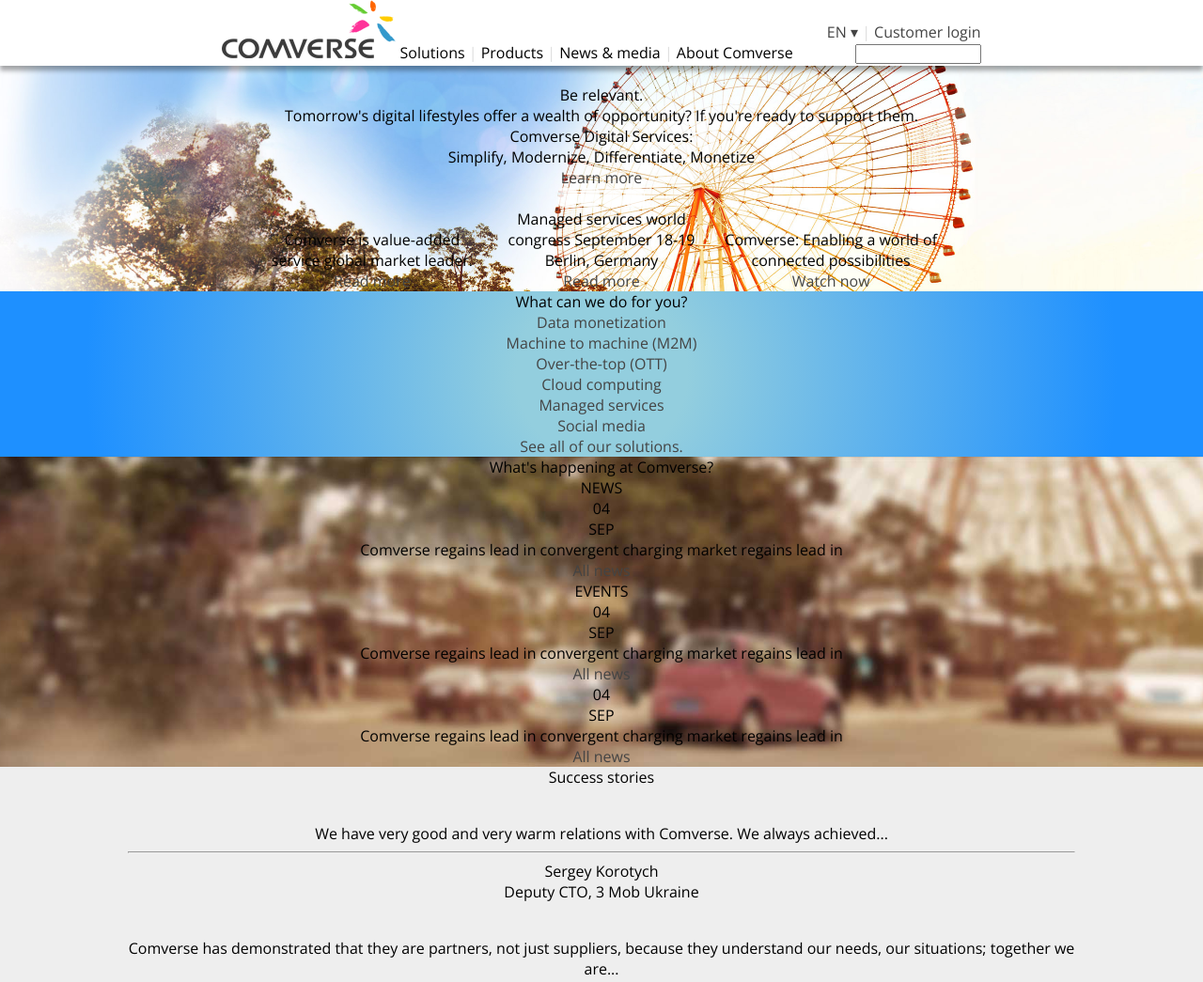
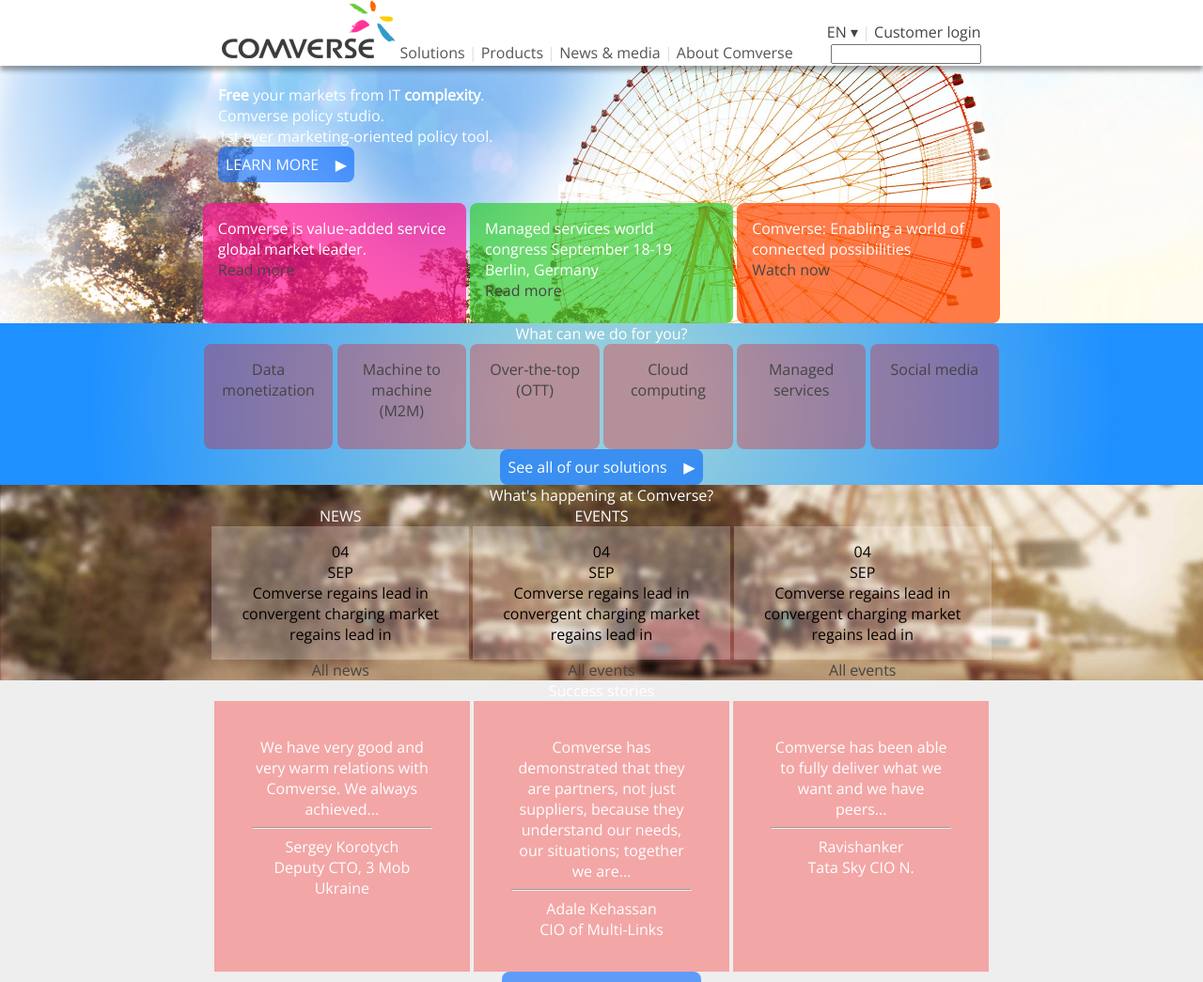
Before and after one commit to ronhandler/exercises, a website: page newcomverse/index.html in a window 1280 px wide. Shown: the top 1045 px of the page at 94% size. Drawn offline with nearby package versions, Linux system fonts and the light colour scheme.

Commit message:
Not sure what changed, it was a few days since the last time I worked on this project.

```diff
--- a/newcomverse/index.html
+++ b/newcomverse/index.html
@@ -19,12 +19,12 @@
 			<h2 class="outline-only">Navigation bar</h2>
 			<input id="cb1" class="hamburger checkbox" type="checkbox">
 			<label for="cb1" class="hamburger menubar-button">
-				<span></span>
+				<span>&nbsp;</span>
 			</label>
 			<!--<div class="search menubar-button">&nbsp;</div>-->
 			<input id="cb2" class="search checkbox" type="checkbox">
 			<label for="cb2" class="search menubar-button">
-				<span></span>
+				<span>&nbsp;</span>
 			</label>
 			<section class="logo">
 				<h3 class="outline-only">Comverse logo</h3>
@@ -206,12 +206,11 @@
 			<ul>
 				<li>
 					<section>
-						<h3>Be relevant.</h3>
-						<p>Tomorrow's digital lifestyles offer a wealth of
-						opportunity? If you're ready to support them.</p>
-						<p>Comverse Digital Services:</p>
-						<p>Simplify, Modernize, Differentiate, Monetize</p>
-						<div class="button"><a href="#">Learn more</a></div>
+						<h3><strong>Free</strong> your markets from IT
+						<strong>complexity</strong>.</h3>
+						<p>Comverse policy studio.</p>
+						<p>1st ever marketing-oriented policy tool.</p>
+						<div class="button"><a href="#">LEARN MORE</a></div>
 					</section>
 				</li>
 				<li>
@@ -222,7 +221,7 @@
 						carrier-grade, cloud monetization solutions.</p>
 						<p>The Monetization Realization Platform:</p>
 						<p>Kenan FX, Kenan CX, Kenan AX</p>
-						<div class="button"><a href="#">Learn more</a></div>
+						<div class="button"><a href="#">LEARN MORE</a></div>
 					</section>
 				</li>
 				<li>
@@ -233,7 +232,7 @@
 						<p>We'll help you look further ahead.</p>
 						<p>The Comverse BSS Solution Suite:</p>
 						<p>Comverse ONE, Converged Billing, Comverse Pos</p>
-						<div class="button"><a href="#">Learn more</a></div>
+						<div class="button"><a href="#">LEARN MORE</a></div>
 					</section>
 				</li>
 				<li>
@@ -243,7 +242,7 @@
 						while you stay focused on customers &amp; opportunities.</p>
 						<p>Comverse Managed Services:</p>
 						<p>Managed Operations, Managed Transformation, SaaS Solutions</p>
-						<div class="button"><a href="#">Learn more</a></div>
+						<div class="button"><a href="#">LEARN MORE</a></div>
 					</section>
 				</li>
 			</ul>
@@ -257,15 +256,15 @@
 			</div>
 			<section class="article-cards">
 				<h3 class="outline-only">Articles</h3>
-				<article>
+				<article class="one">
 					<h4>Comverse is value-added service global market leader.</h4>
 					<a href="">Read more</a>
 				</article>
-				<article>
+				<article class="two">
 					<h4>Managed services world congress September 18-19 Berlin, Germany</h4>
 					<a href="">Read more</a>
 				</article>
-				<article>
+				<article class="three">
 					<h4>Comverse: Enabling a world of connected possibilities</h4>
 					<a href="">Watch now</a>
 				</article>
@@ -318,7 +317,7 @@
 					</section>
 				</li>
 			</ul>
-			<div class="button"><a href="#">See all of our solutions.</a></div>
+			<div class="button"><a href="#">See all of our solutions</a></div>
 			</div>
 		</section>
 
@@ -331,8 +330,8 @@
 			<h2>What's happening at Comverse?</h2>
 			<ul>
 				<li>
+					<h4>NEWS</h4>
 					<article>
-						<h4>NEWS</h4>
 						<header>
 							<p class="day">04</p>
 							<p class="month">SEP</p>
@@ -342,26 +341,26 @@
 					<a href="">All news</a>
 				</li>
 				<li>
+					<h4>EVENTS</h4>
 					<article>
-						<h4>EVENTS</h4>
 						<header>
 							<p class="day">04</p>
 							<p class="month">SEP</p>
 						</header>
 						<p>Comverse regains lead in convergent charging market regains lead in</p>
 					</article>
-					<a href="">All news</a>
+					<a href="">All events</a>
 				</li>
 				<li>
+					<h4 class="outline-only">EVENTS</h4>
 					<article>
-						<h4 class="outline-only">EVENTS</h4>
 						<header>
 							<p class="day">04</p>
 							<p class="month">SEP</p>
 						</header>
 						<p>Comverse regains lead in convergent charging market regains lead in</p>
 					</article>
-					<a href="">All news</a>
+					<a href="">All events</a>
 				</li>
 			</ul>
 			</div>
--- a/newcomverse/scss/_base.scss
+++ b/newcomverse/scss/_base.scss
@@ -17,3 +17,5 @@
 @mixin handhelds { @include respond-to(handhelds) { @content; } }
 @mixin tablets { @include respond-to(mediumscreens) { @content; } }
 @mixin widescreens { @include respond-to(widescreens) { @content; } }
+
+@mixin debug { background: rgba(red, 0.3); }
--- a/newcomverse/scss/main.scss
+++ b/newcomverse/scss/main.scss
@@ -11,8 +11,14 @@
 
 $navigation-pane-size: 60px;
 
+$grid-width: 17rem;
+$radius: 0.5rem;
+
+$button-color: rgba(#0066ff, 0.6);
+
 html {
 	background-color: #303030;
+	color: white; /* Text coloring everything to white. */
 }
 
 body {
@@ -54,8 +60,7 @@
 .menubar-button {
 	//top: 0;
 	@include box-shadow(rgba(black, 0.35) 0 0 5px);
-	@include background-image(linear-gradient(#eeeeee, #bbbbbb));
-	border-radius: 4px;
+	border-radius: $radius;
 	padding: 10px;
     //background-size: 100% 100%;
 	@include widescreens {
@@ -76,19 +81,31 @@
 .carousel-button {
 	color: transparent;
 	display: inline-block;
-	border-radius: 5px;
 	width: $carousel-button-size;
 	height: $carousel-button-size;
 	background-color: rgba(white, 0.8);
+	border-radius: $radius/2;
 	&:hover {
-		background-color: rgba(navy, 0.8);
+		background-color: $button-color;
 	}
 }
 
 .article-cards article {
+	//@include debug;
 	display: inline-block;
-	width: 15em;
+	//max-width: $grid-width;
+	max-width: $grid-width - (3*$radius);
+	min-height: 6rem;
+	border-radius: $radius;
+	padding: 2*$radius;
+	text-align: left;
+	vertical-align: bottom;
+	$transparency: 0.7;
+	&.one { background: rgba(deeppink, $transparency); }
+	&.two { background: rgba(limegreen, $transparency); }
+	&.three { background: rgba(orangered, $transparency); }
 }
+
 
 .navigation.pane {
 	padding-bottom: 10px;
@@ -146,12 +163,46 @@
 		padding-top: $navigation-pane-size * 1.5;
 	}
 	// Temporarily disabling the sliding carousel. Only first item.
-	&>div>ul>li:not(:first-child) section {
+	&>div>ul>li:not(:first-child) * {
 		display: none;
+	}
+	&>div>ul>li section {
+		//@include debug;
+		display: inline-block;
+		width: $grid-width*3;
+		max-width: 100%;
+		text-align: left;
+		& p {
+			max-width: $grid-width*1.5;
+		}
+		@include tablets {
+			border-radius: $radius;
+			background-color: $button-color;
+			padding: 2*$radius;
+		}
+	}
+}
+.article-cards article {
+	@include tablets {
+		@include debug;
+		display: block;
 	}
 }
 .solutions.pane {
 	@include background-image(radial-gradient(50% 50% 0, rgba(147,206,222,1) 10px, #1e90ff 60px));
+	li {
+		@include debug;
+		display: inline-block;
+
+		width: $grid-width/2 - (3.8*$radius);
+		min-height: 5rem;
+		border-radius: $radius;
+		padding: 2*$radius;
+		vertical-align: bottom;
+		@include tablets {
+			display: block;
+		}
+	}
 }
 .news.pane {
 	$img: 'news-and-events-bg.jpg';
@@ -159,9 +210,43 @@
 	background-attachment: fixed;
 	background-position: center;
 	background-size: cover;
+	vertical-align: bottom;
+	li {
+		//@include debug;
+		display: inline-block;
+		min-height: 10rem;
+		border-radius: $radius/3;
+	}
+	article {
+		padding: 2*$radius;
+		max-width: $grid-width - (3.8*$radius);
+		background-color: rgba(white, 0.25);
+	}
+	p {
+		color: black;
+	}
 }
 .stories.pane {
 	background-color: #eee;
+	li {
+		@include debug;
+		display: inline-block;
+		max-width: $grid-width;
+		min-height: 18rem;
+		vertical-align: bottom;
+	}
+}
+.footer.pane {
+	& > div > ul > li {
+		display: inline-block;
+		//max-width: $grid-width;
+		max-width: $grid-width - (4*$radius);
+		text-align: left;
+		vertical-align: top;
+	}
+	a {
+		@include link-colors(white, #a0a0a0);
+	}
 }
 .menu-bar,
 .links {
@@ -229,22 +314,34 @@
 .search.checkbox:checked ~ .links-and-search form {
 	@include handhelds {
 		display: block;
+		position: absolute;
+		right: 1rem;
+		top: $navigation-pane-size*1.1;
 	}
 	@include tablets {
 		display: block;
+		position: absolute;
+		right: 1rem;
+		top: $navigation-pane-size*1.1;
 	}
 }
 
 .search-bar {
 	input {
-		width: 10em;
+		width: 10rem;
 	}
 }
 
 /* The search menu button. */
 .search.menubar-button {
 	float: right;
-	content: image-url("searchBtnMobile.png") 0 0 no-repeat;
+	$img: 'searchBtnMobile.png';
+	background: image-url($img) 0 0 no-repeat;
+	background-color: #eee;
+	background-position: center;
+	width: image-width($img);
+	height: image-height($img);
+
 	margin: 10px 10px 0 0;
 	@include widescreens {
 		display: none;
@@ -257,7 +354,13 @@
 
 .hamburger.menubar-button {
 	float: left;
-	content: image-url("hamburger-icon.png") 0 0 no-repeat;
+	$img: 'hamburger-icon.png';
+	background: image-url($img) 0 0 no-repeat;
+	background-color: #eee;
+	background-position: center;
+	width: image-width($img);
+	height: image-height($img);
+
 	margin: 10px 0 0 10px;
 	@include widescreens {
 		display: none;
@@ -300,7 +403,7 @@
 
 // Dropdown menu settings.
 .dropdown {
-	$dropdown-margin: 2em;
+	$dropdown-margin: 2rem;
 	transition: all 0.25s ease-in;
 	z-index: 50;
 	position: absolute;
@@ -319,9 +422,15 @@
 
 .menu-bar section:hover {
 	transition: all 0.25s ease-in-out;
-	$shadow-size: 10px;
-	@include box-shadow(rgba(black, 0.35) 0px -0.5*$shadow-size 2*$shadow-size);
+	@include widescreens {
+		$shadow-size: 10px;
+		@include box-shadow(rgba(black, 0.35) 0px -0.5*$shadow-size 2*$shadow-size);
+	}
 }
+.menu-bar h4 {
+	color: #555;
+}
+
 .dropdown {
 	transition: all 0.25s ease-in-out;
 	$shadow-size: 10px;
@@ -331,3 +440,24 @@
 .outline-only {
 	display: none !important;
 }
+
+.pane .button {
+	padding: 8px;
+	display: inline-block;
+	border-radius: $radius;
+	a {
+		@include link-colors(white);
+		text-decoration: none;
+		//text-transform: uppercase;
+	}
+	a:after {
+		content:"\25B6"; /* This is a right triangle character. */
+		display: inline-block;
+		text-align: right;
+		width: 30px;
+	}
+	background-color: $button-color;
+	&:hover {
+		background-color: darken($button-color, 15%);
+	}
+}
```
Also changed, not shown: newcomverse/css/main.css, 2 other files.
